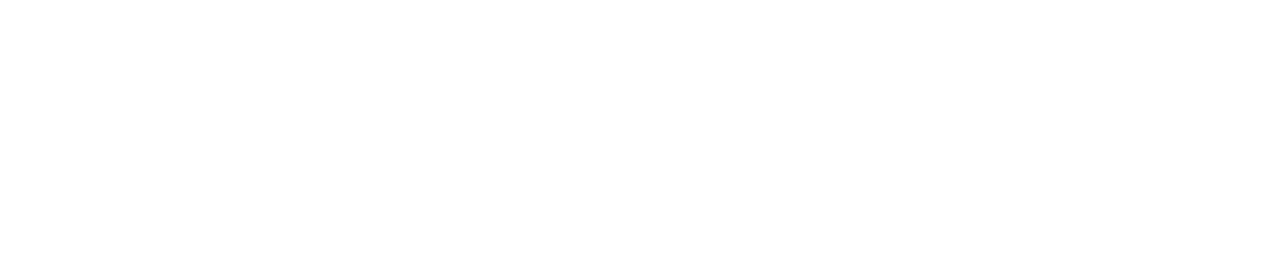
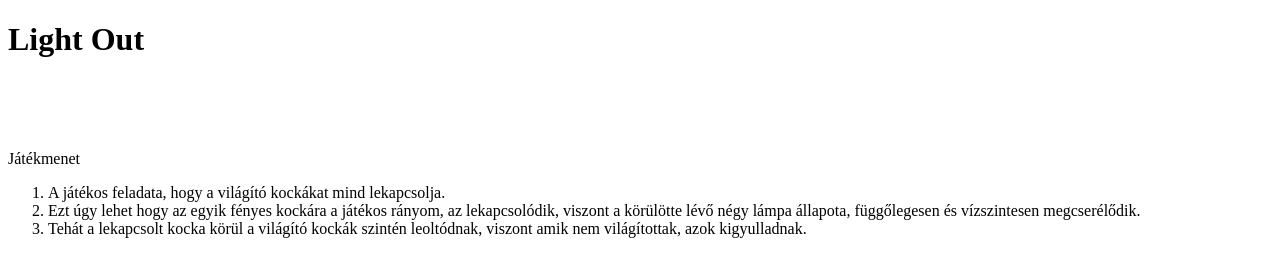
Before and after one commit to Logan114/lightOn, a plain HTML site: page index.html in a window 1280 px wide. Drawn offline with Linux system fonts and the light colour scheme.

Commit message:
html keszul

```diff
--- a/index.html
+++ b/index.html
@@ -1,11 +1,31 @@
 <!DOCTYPE html>
 <html lang="en">
+
 <head>
     <meta charset="UTF-8">
     <meta name="viewport" content="width=device-width, initial-scale=1.0">
+    <link rel="stylesheet" href="style.css">
     <title>LightsOut</title>
 </head>
+
 <body>
+    <main>
+        <h1>Light Out</h1>
+        <div id="palya"></div>
+        <br><br><br>
 
+
+        <div class="leiras"></div>
+        <p>Játékmenet</p>
+        <ol>
+            <li>A játékos feladata, hogy a világító kockákat mind lekapcsolja.</li>
+            <li> Ezt úgy lehet hogy az egyik fényes kockára a játékos rányom, az lekapcsolódik, viszont a körülötte lévő
+                négy lámpa állapota, függőlegesen és vízszintesen megcserélődik.</li>
+            <li>Tehát a lekapcsolt kocka körül a világító kockák szintén leoltódnak, viszont amik nem világítottak, azok
+                kigyulladnak.</li>
+        </ol>
+
+    </main>
 </body>
+
 </html>
```
Also changed, not shown: style.css (added).
